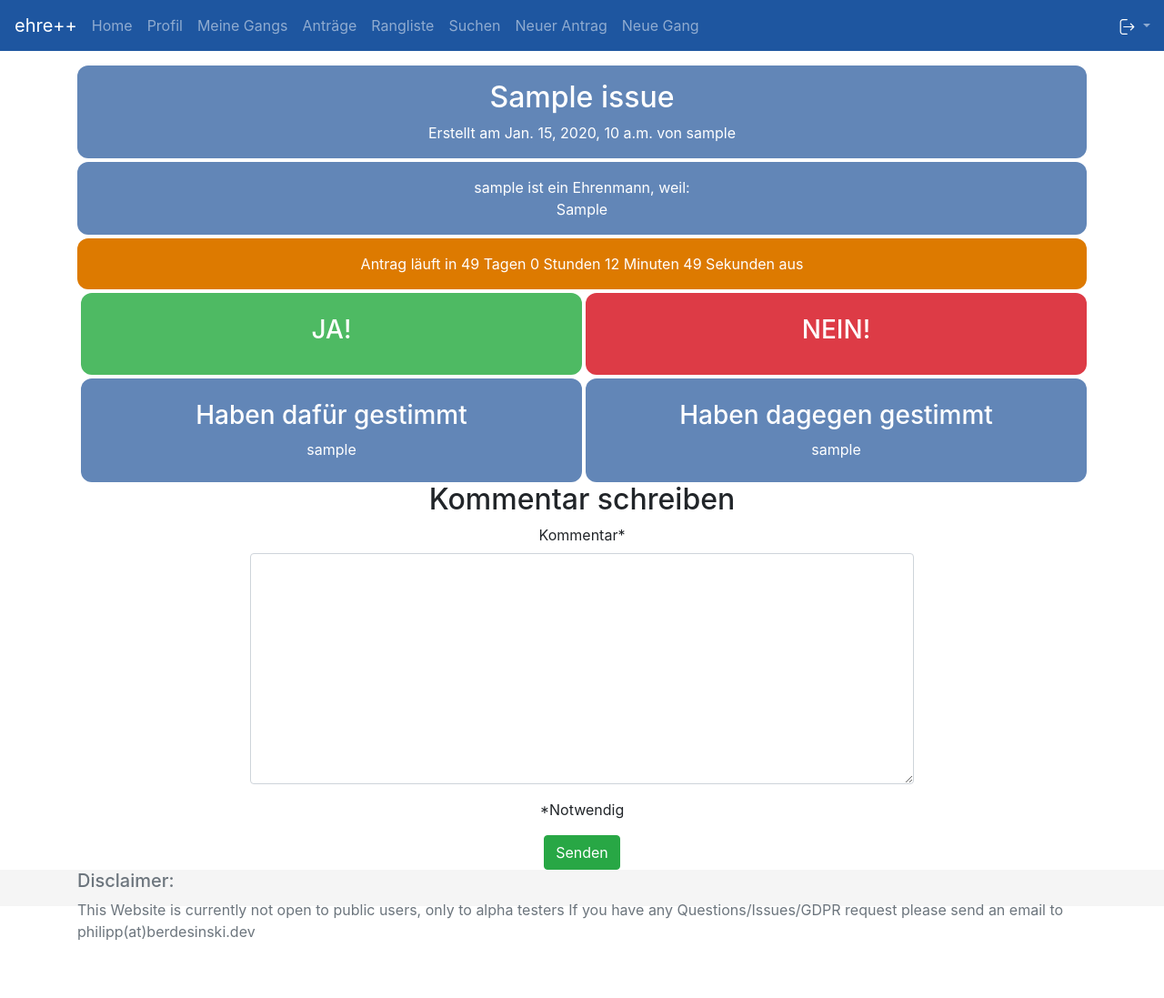
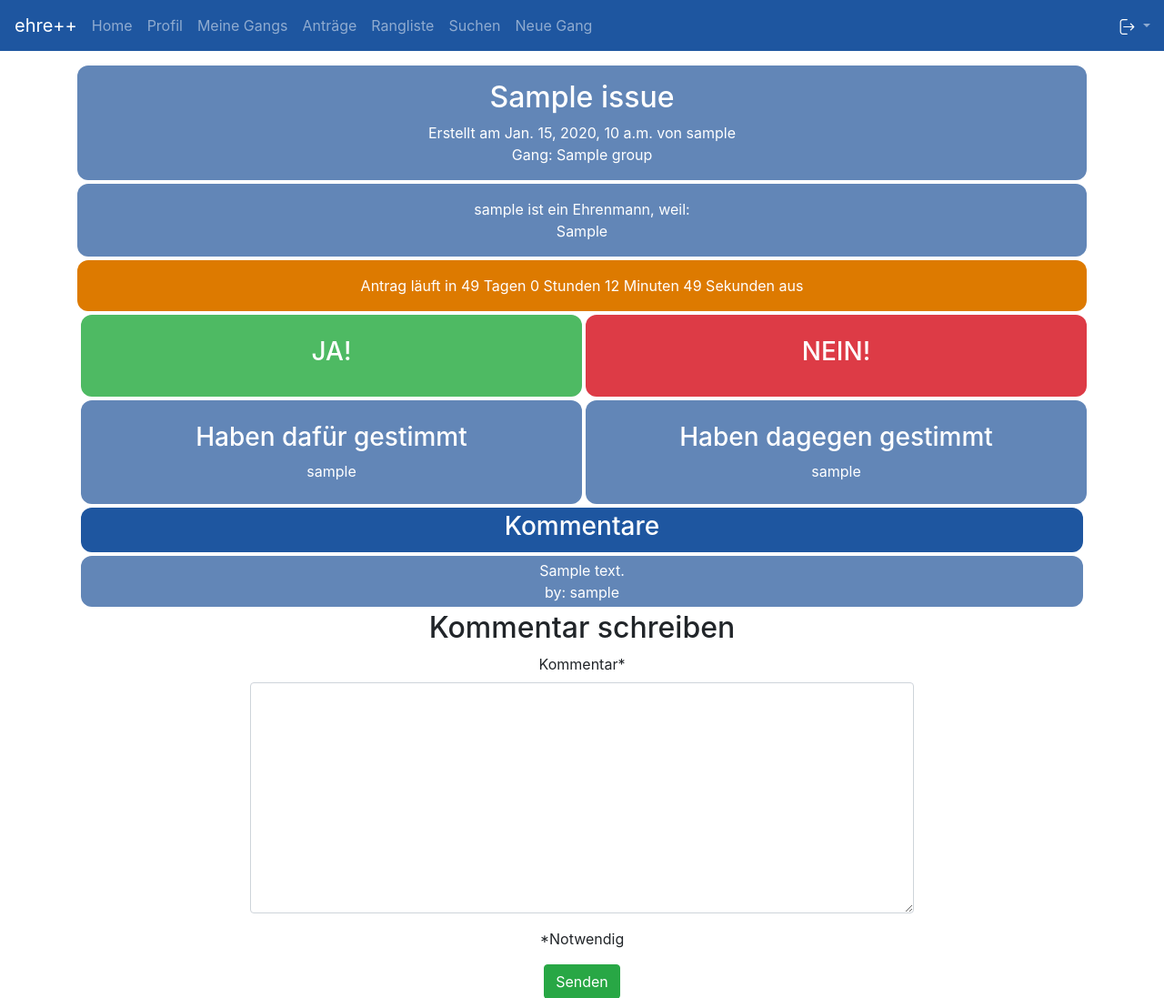
Before and after one commit to C1bergh0st/ehreplusplus, a Django app: page /issue/1/ in a window 1280 px wide. Shown: the top 1097 px of the page at 91% size. Before the commit the page ends 1033 px from the top, so only its background shows below. Run offline with Django 3.2, Linux system fonts and the light colour scheme; a user stored in the database is signed in; tables that the repository leaves empty hold one stand-in row (values such as "Sample post"); some libraries are stand-ins or nearby versions.

Commit message:
bugfixes

```diff
--- a/mysite/counter/models.py
+++ b/mysite/counter/models.py
@@ -11,11 +11,35 @@ from math import floor
 
 # Create your models here.
 
+
+class Group(models.Model):
+    name = models.CharField(max_length=256, default="Gang", help_text="Der Name dieser Gang")
+    creation_date = models.DateTimeField(default=datetime.now, help_text="Erstellt am")
+    members = models.ManyToManyField(User, related_name="ehre_groups")
+    initiates = models.ManyToManyField(User, related_name="requested_groups", blank=True)
+    admin = models.ForeignKey(User, default=1, on_delete=models.PROTECT, related_name='administrated_groups')
+
+    def accumulatedEhre(self):
+        e = 0
+        for user in self.members.all():
+            e += user.profile.ehre
+        return e
+
+class GroupForm(forms.Form):
+    name = forms.CharField(max_length=256, label="Titel", initial="");
+
+    def clean_name(self):
+        uname = self.cleaned_data['name']
+        if Group.objects.filter(name=uname).exists():
+            raise ValidationError("Gang name already exists")
+        return uname
+
 class Issue(models.Model):
     name = models.CharField(max_length=256, default="Issue", help_text="Der Titel für diesen Antrag")
     reason = models.TextField(help_text="Der Grund für diesen Antrag")
     author = models.ForeignKey(User, default=1, on_delete=models.PROTECT, related_name='created_issues')
     target = models.ForeignKey(User, on_delete=models.PROTECT, related_name='is_targeted_by')
+    group = models.ForeignKey(Group, on_delete=models.PROTECT, related_name='issues')
     honor_change = models.BooleanField(default="True", help_text="Ehre geben")
     creation_date = models.DateTimeField(default=datetime.now, help_text="Erstellt am")
     duration = models.DurationField(default=timedelta(1), help_text="Dauer")
@@ -45,7 +69,7 @@ class IssueComment(models.Model):
     text = models.TextField(help_text="Kommentar")
     author = models.ForeignKey(User, default=1, on_delete=models.PROTECT, related_name='created_comments')
     creation_date = models.DateTimeField(default=datetime.now, help_text="Erstellt am")
-    issue = models.ForeignKey(Issue, on_delete=models.PROTECT)
+    issue = models.ForeignKey(Issue, on_delete=models.PROTECT, related_name="comments")
 
 class IssueCommentForm(forms.Form):
     text = forms.CharField(widget=forms.Textarea, label="Kommentar", initial="", required=True)
@@ -61,9 +85,10 @@ class IssueForm(forms.Form):
         choices=YES_NO_OPTION,
     )
 
-    def __init__(self, *args, **kwargs):
+    def __init__(self, id, *args, **kwargs):
         super().__init__(*args, **kwargs)
-        self.fields['target'].queryset = User.objects.all()
+        group = Group.objects.get(id=id)
+        self.fields['target'].queryset = group.members.all()
 
 class SearchForm(forms.Form):
     search_term = forms.CharField(max_length=256, label="Titel", initial="")
@@ -78,27 +103,6 @@ class UserValues(models.Model):
         return '/profile/' + str(self.user.id)
 
 
-class Group(models.Model):
-    name = models.CharField(max_length=256, default="Gang", help_text="Der Name dieser Gang")
-    creation_date = models.DateTimeField(default=datetime.now, help_text="Erstellt am")
-    members = models.ManyToManyField(User, related_name="ehre_groups")
-    initiates = models.ManyToManyField(User, related_name="requested_groups", blank=True)
-    admin = models.ForeignKey(User, default=1, on_delete=models.PROTECT, related_name='administrated_groups')
-
-    def accumulatedEhre(self):
-        e = 0
-        for user in self.members.all():
-            e += user.profile.ehre
-        return e
-
-class GroupForm(forms.Form):
-    name = forms.CharField(max_length=256, label="Titel", initial="");
-
-    def clean_name(self):
-        uname = self.cleaned_data['name']
-        if Group.objects.filter(name=uname).exists():
-            raise ValidationError("Gang name already exists")
-        return uname
 
 #make sure every user has UserValues
 @receiver(post_save, sender=User)
--- a/mysite/counter/urls.py
+++ b/mysite/counter/urls.py
@@ -21,7 +21,7 @@ urlpatterns = [
     path('', views.index, name='index'),
     path('rank/', views.rank, name='rank'),
     path('search/', views.search, name='search'),
-    path('issue/create/', views.createIssue, name='createIssue'),
+    path('issue/create/<int:gangid>/', views.createIssue, name='createIssue'),
     path('issue/all/', views.allIssues, name='allIssues'),
     path('issue/<int:id>/', views.issue, name='issue'),
     path('issue/<int:issue_id>/vote/<str:approve>', views.vote, name='vote'),
--- a/mysite/counter/views.py
+++ b/mysite/counter/views.py
@@ -9,32 +9,29 @@ from decimal import *
 
 @login_required
 def issue(request, id):
+    issue = get_object_or_404(Issue, id=id)
+    keepConsistent(issue)
     if (request.method == "POST"):
         form = IssueCommentForm(request.POST)
         if form.is_valid():
             comment = IssueComment()
             comment.text = form.cleaned_data["text"]
             comment.author = request.user
+            comment.issue = issue
             comment.save()
             form = IssueCommentForm()
     else:
         form = IssueCommentForm()
-    issue = None
-    try:
-        issue = Issue.objects.get(id=id)
-        keepConsistent(issue)
-    except Exception as e:
-        raise Http404("Issue does not exist")
-    return render(request, "issue.html", {"issue":issue, "isOver":issue.isOver(),"form":form})
+    return render(request, "issue.html", {"issue":issue, "form":form})
 
 @login_required
 def allIssues(request):
     return render(request, "allIssues.html", {"issues":Issue.objects.all()})
 
 @login_required
-def createIssue(request):
+def createIssue(request, gangid):
     if request.method == "POST":
-        form = IssueForm(request.POST)
+        form = IssueForm(gangid, request.POST)
         if form.is_valid():
             issue = Issue()
             issue.name = form.cleaned_data["name"]
@@ -42,12 +39,13 @@ def createIssue(request):
             issue.author = request.user
             issue.target = form.cleaned_data["target"]
             issue.honor_change = form.cleaned_data["honor_change"]
-            print(form.cleaned_data["honor_change"])
+            issue.group = Group.objects.get(id=gangid)
             issue.save()
+            issue.voted_yes.add(request.user)
             return redirect("/issue/" + str(issue.id))
         return render(request, "issueCreation.html", {"form": form})
     else:
-        form = IssueForm()
+        form = IssueForm(gangid)
     return render(request, "issueCreation.html", {"form": form})
 
 @login_required
@@ -182,6 +180,9 @@ def vote(request, issue_id, approve):
     issue = get_object_or_404(Issue, id=issue_id)
     keepConsistent(issue)
 
+    if request.user not in issue.group.members.all():
+        return render(request, "denied.html")
+
     if((issue.creation_date + issue.duration).replace(tzinfo=None) < datetime.now()):
         return HttpResponse("The issue has expired")
     try:
--- a/mysite/templates/base.html
+++ b/mysite/templates/base.html
@@ -47,9 +47,6 @@
       </li>
       <li class="nav-item">
         <a class="nav-link" href="/search" rel="noopener">Suchen</a>
-      </li>
-      <li class="nav-item">
-        <a class="nav-link" href="/issue/create" rel="noopener">Neuer Antrag</a>
       </li>
       <li class="nav-item">
         <a class="nav-link" href="/gang/create" rel="noopener">Neue Gang</a>
--- a/mysite/templates/gang.html
+++ b/mysite/templates/gang.html
@@ -30,6 +30,12 @@
     {% endif %}
   </div>
 
+  <div class="very_rounded good fg mt-1 p-1 row" onclick="location.href='/issue/create/{{group.id}}/';">
+    <div class="col">
+      <h2> Antrag in dieser Gang erstellen </h2>
+    </div>
+  </div>
+
   <div class="very_rounded bg fg p-1 row mt-1">
     <div class="col">
       <div class="row text-center">
--- a/mysite/templates/issue.html
+++ b/mysite/templates/issue.html
@@ -7,6 +7,7 @@
   <div class="very_rounded fg mutedbg mb-1 p-3">
     <h2>{{ issue.name }}</h2>
     <div>Erstellt am {{ issue.creation_date }} von <a href="{{issue.author.profile.ref}}" class="user">{{ issue.author }}</a></div>
+    <div>Gang: <a href="/gang/{{ issue.group.id }}" class="user">{{ issue.group.name }}</a></div>
   </div>
 
   <div class="very_rounded mutedbg fg mb-1 p-3">
@@ -24,7 +25,7 @@
   </div>
 
   <div class="very_rounded mb-1 warning fg p-3">
-    {% if isOver %}
+    {% if issue.isOver %}
       Antrag ist vorbei und wurde {% if not issue.wasAccepted %} nicht {% endif %} akzeptiert
     {% else %}
       Antrag läuft in {{issue.remaining}} aus
@@ -32,7 +33,7 @@
   </div>
 
 
-  {% if not issue.isOver %}
+  {% if not issue.isOver and request.user in issue.group.members.all %}
     <div class="container">
         <div class="row mb-1"">
             <div class="col good fg very_rounded p-4 ml-1" onclick="location.href='vote/True';">
@@ -62,6 +63,15 @@
           </div>
       </div>
   </div>
+  <div class="very_rounded m-1 bg fg p-1">
+    <h3>Kommentare</h3>
+  </div>
+  {% for comment in issue.comments.all %}
+  <div class="very_rounded m-1 mutedbg fg p-1">
+    {{ comment.text }}<br>
+    by: <a href="{{comment.author.profile.ref}}" class="user">{{ comment.author }}</a><br>
+  </div>
+  {% endfor %}
 
   <div class="row justify-content-center">
     <div class="col-8" >
```
Also changed, not shown: mysite/counter/migrations/0013_auto_20191127_0924.py (added), 1 other file.
